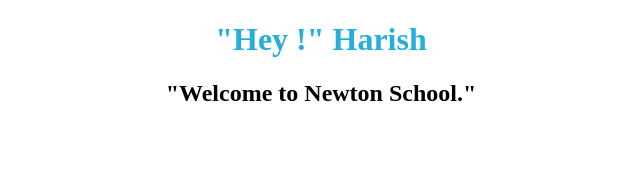
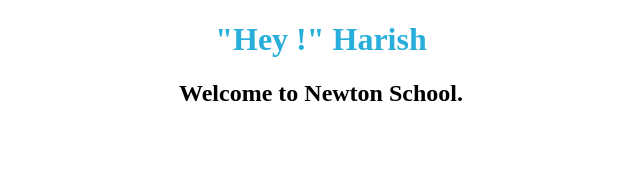
Before and after one commit to HarishKamuni/Greetings-with-Props---What-is-React-JS-Why-React-Create-react-app-What-is---przvp5dleo6e, a React app: page / in a window 1280 px wide. Shown: the top 170 px of the page, without its empty margins (319-959 px from the left). Built offline with nearby package versions, Linux system fonts and the light colour scheme.

Commit message:
Update Welcome.js

```diff
--- a/src/components/Welcome.js
+++ b/src/components/Welcome.js
@@ -5,7 +5,7 @@ function Welcome(props){
   return(
     <>
       <h1>"Hey !" {props.name}</h1>
-      <h2>"Welcome to Newton School."</h2>
+      <h2>Welcome to Newton School.</h2>
     </>
   );
 }
```
